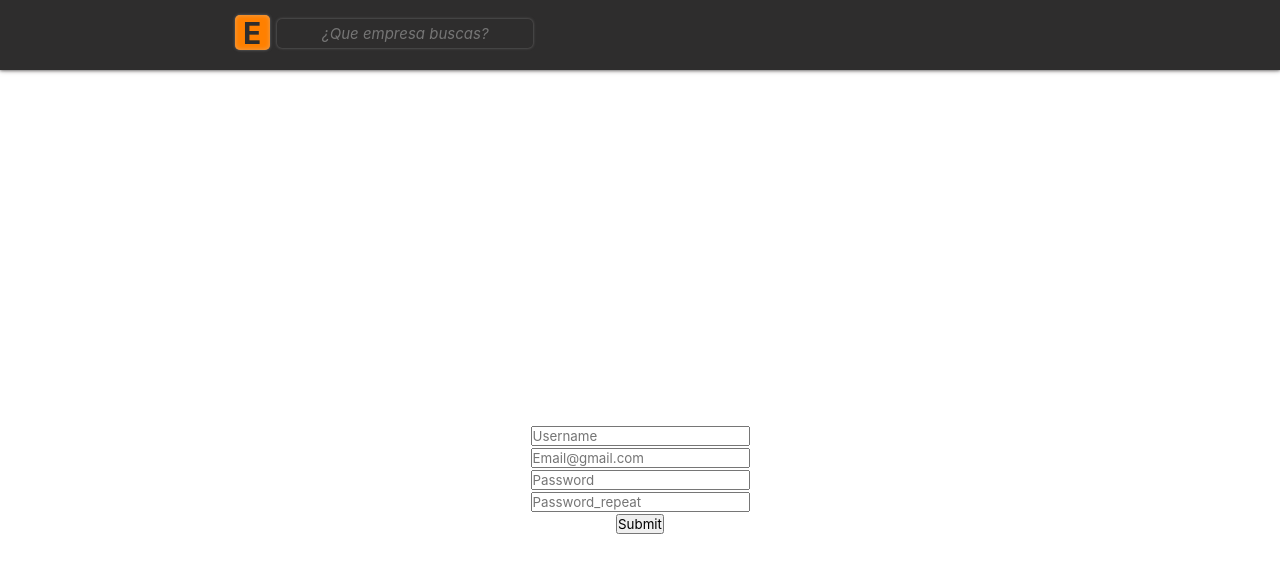
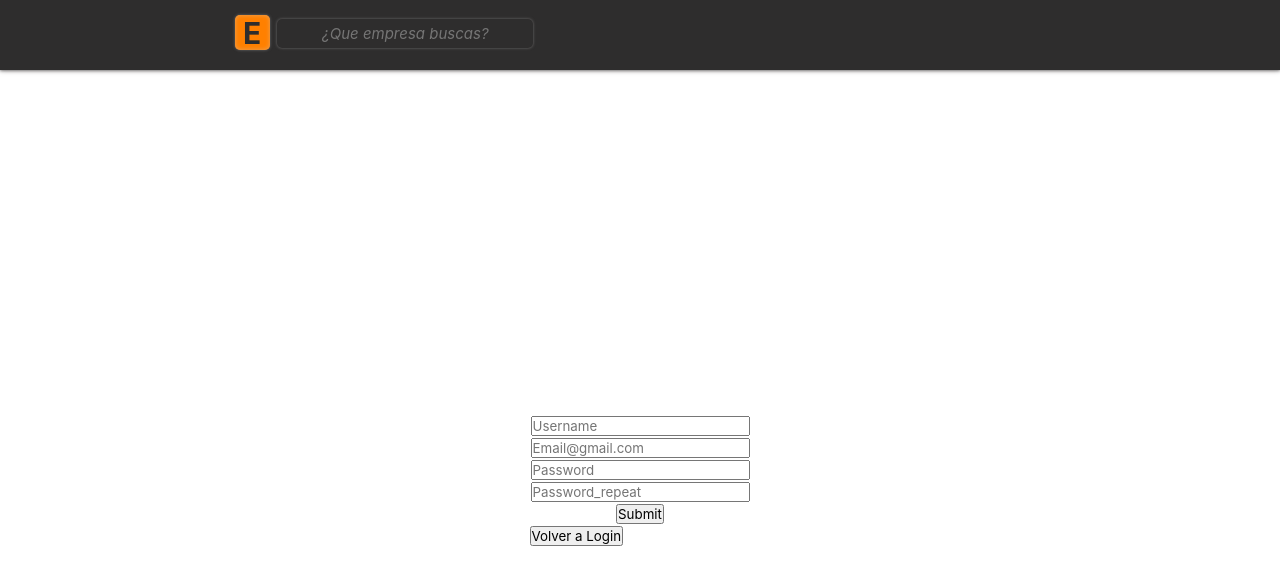
Before and after one commit to miguelCidPaz/enterprise-front, a React (Create React App) app: page /login in a window 1280 px wide. Both pictures are taken after a click on the button "Registrarse". Shown: the top 584 px of the page. Built offline with nearby package versions, Linux system fonts and the light colour scheme.

Commit message:
buttom back login

```diff
--- a/src/components/Login/Login.jsx
+++ b/src/components/Login/Login.jsx
@@ -15,8 +15,7 @@ export const LoginContext = createContext(true);
  */
 export default function Login(props) {
     const [login, setLogin] = useState(true);
-    console.log(login);
-    console.log(LoginContext);
+
     return (<div className='div--login'>
         <LoginContext.Provider value={{login, setLogin}}>
             {login ? <FormLogin theme={props.theme} /> : <FormRegister theme={props.theme} />}
--- a/src/components/Login/internal-components/FormLogin.jsx
+++ b/src/components/Login/internal-components/FormLogin.jsx
@@ -40,7 +40,6 @@ import md5 from 'md5';
             <input type="submit" />
         </form>
         <button onClick={() => setLogin(false)}>Registrarse</button>
-       {/*  <button onClick={() => setLogin(null)}>Cambiar Contraseña</button> */}
     </div>
     );
 }
--- a/src/components/Login/internal-components/FormRegister.jsx
+++ b/src/components/Login/internal-components/FormRegister.jsx
@@ -1,6 +1,7 @@
 
-import React, { useRef } from 'react';
+import React, { useRef, useContext } from 'react';
 import { useForm } from 'react-hook-form';
+import { LoginContext } from "../Login";
 import md5 from 'md5';
 
 //import './styles.scss';
@@ -11,6 +12,8 @@ import md5 from 'md5';
  * @returns component react
  */
 export default function FormRegister(props) {
+    // login or new user discriminator
+    const { setLogin } = useContext(LoginContext);
     const { register, handleSubmit, watch, formState: { errors } } = useForm();
     const password = useRef({}); // to compare and confirm the password
     password.current = watch("password", "");
@@ -25,7 +28,7 @@ export default function FormRegister(props) {
     // get para verificar si existe o no;
     // post para ingresar el nuevo usario;
 
-    return (
+    return (<div>
         <form className='form--login' onSubmit={handleSubmit(onSubmit)} >
             {/* User Name */}
             <input className='form--input' type="text" placeholder="Username" {
@@ -59,5 +62,7 @@ export default function FormRegister(props) {
 
             <input type="submit" />
         </form>
+        <button onClick={() => setLogin(true)}>Volver a Login</button>
+    </div>
     );
 }
```
